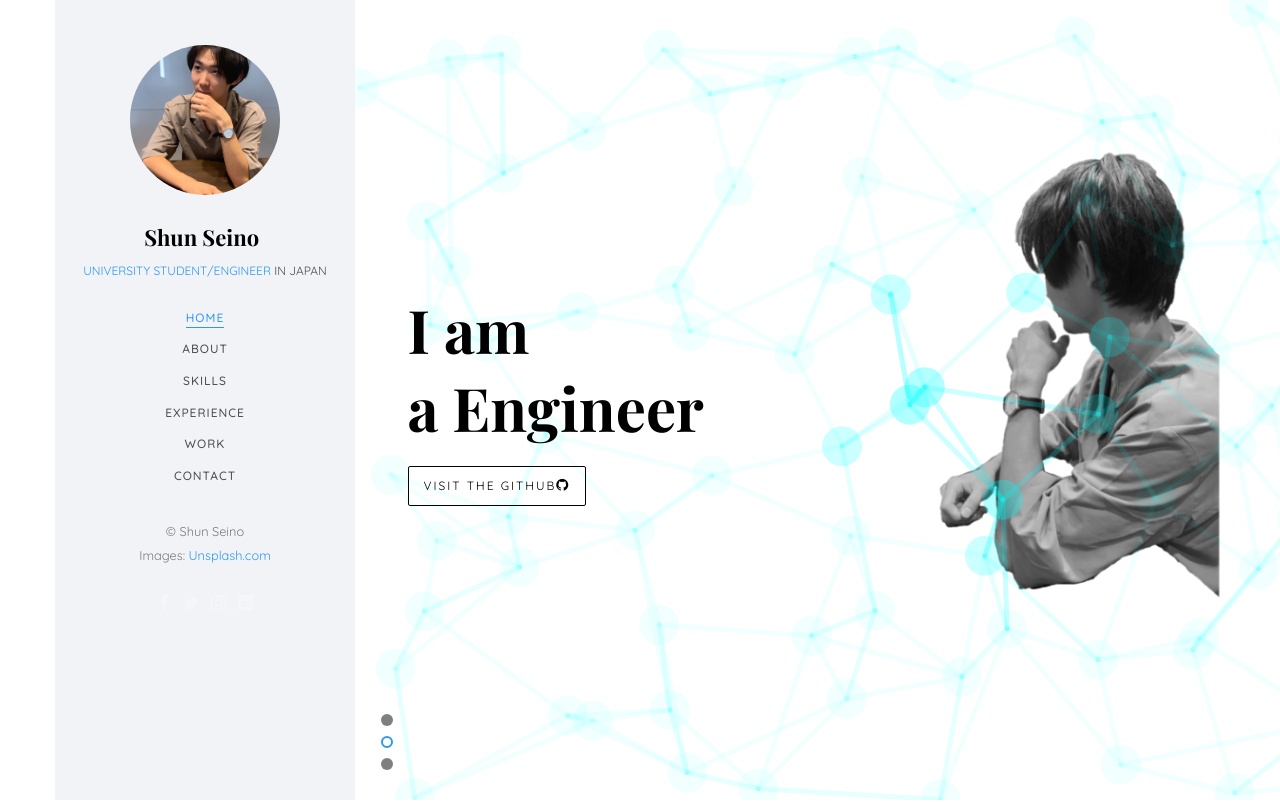
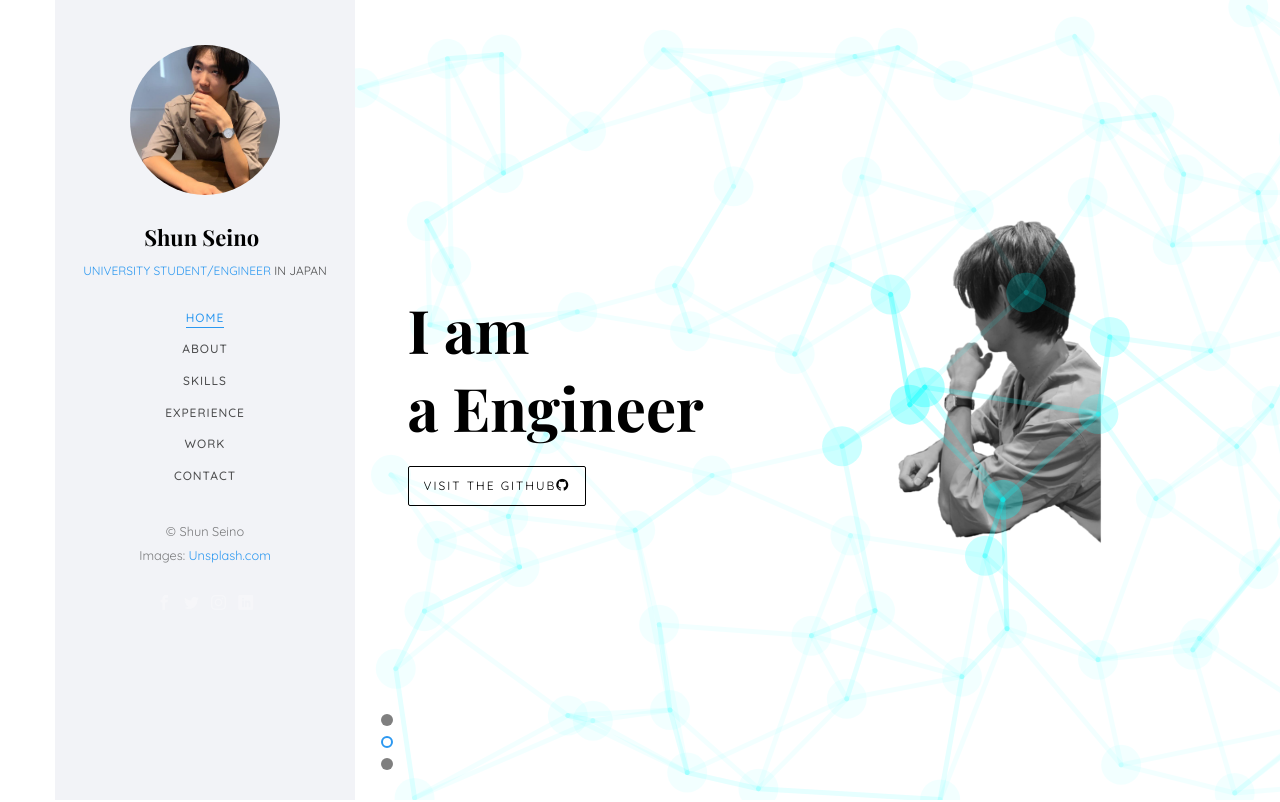
Before and after one commit to seisyun9665/seisyun9665.github.io, a website: page index.html in a window 1280 px wide. Shown: the top 802 px of the page. Drawn offline with nearby package versions, Linux system fonts and the light colour scheme; animation ran at ten frames a second; files whose address does not match are found by name; a web font is replaced by a local one.

Commit message:
キービジュアルの位置を修正

```diff
--- a/index.html
+++ b/index.html
@@ -97,8 +97,8 @@ Shun Seino<!-- Copyright <script>document.write(new Date().getFullYear());</scri
 			<section id="colorlib-hero" class="js-fullheight" data-section="home">
 				<div class="flexslider js-fullheight" style="background-image: url(images/shun_monokulro2.png);
 				background-repeat: no-repeat;
-				background-size: cover;
-				background-position: bottom center;
+				background-size: contain;
+				background-position: center center;
 				/* min-height: 400px; */
 				position: relative;">
 					<ul class="slides">
```
Also changed, not shown: images/shun_monokulro3.png (added).
